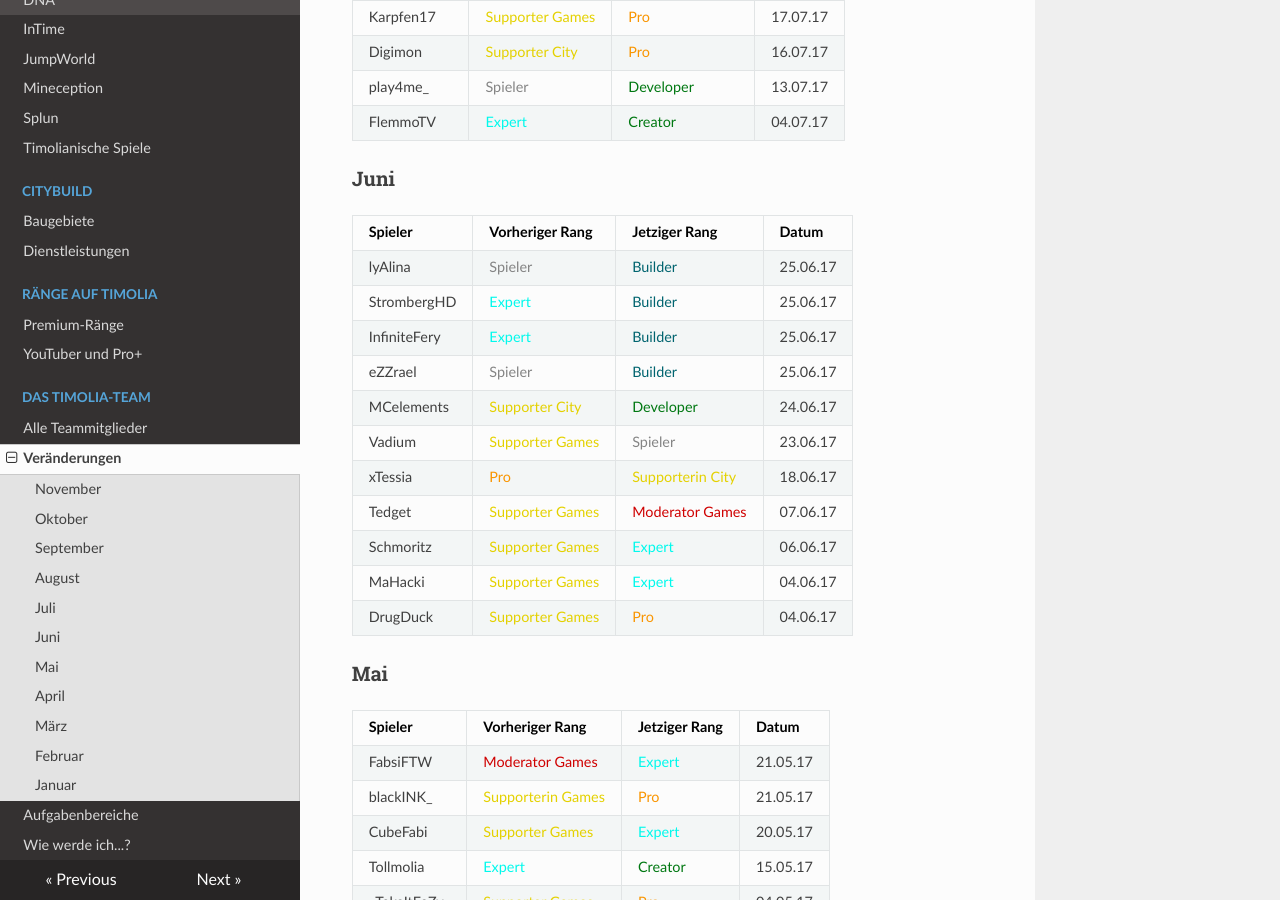
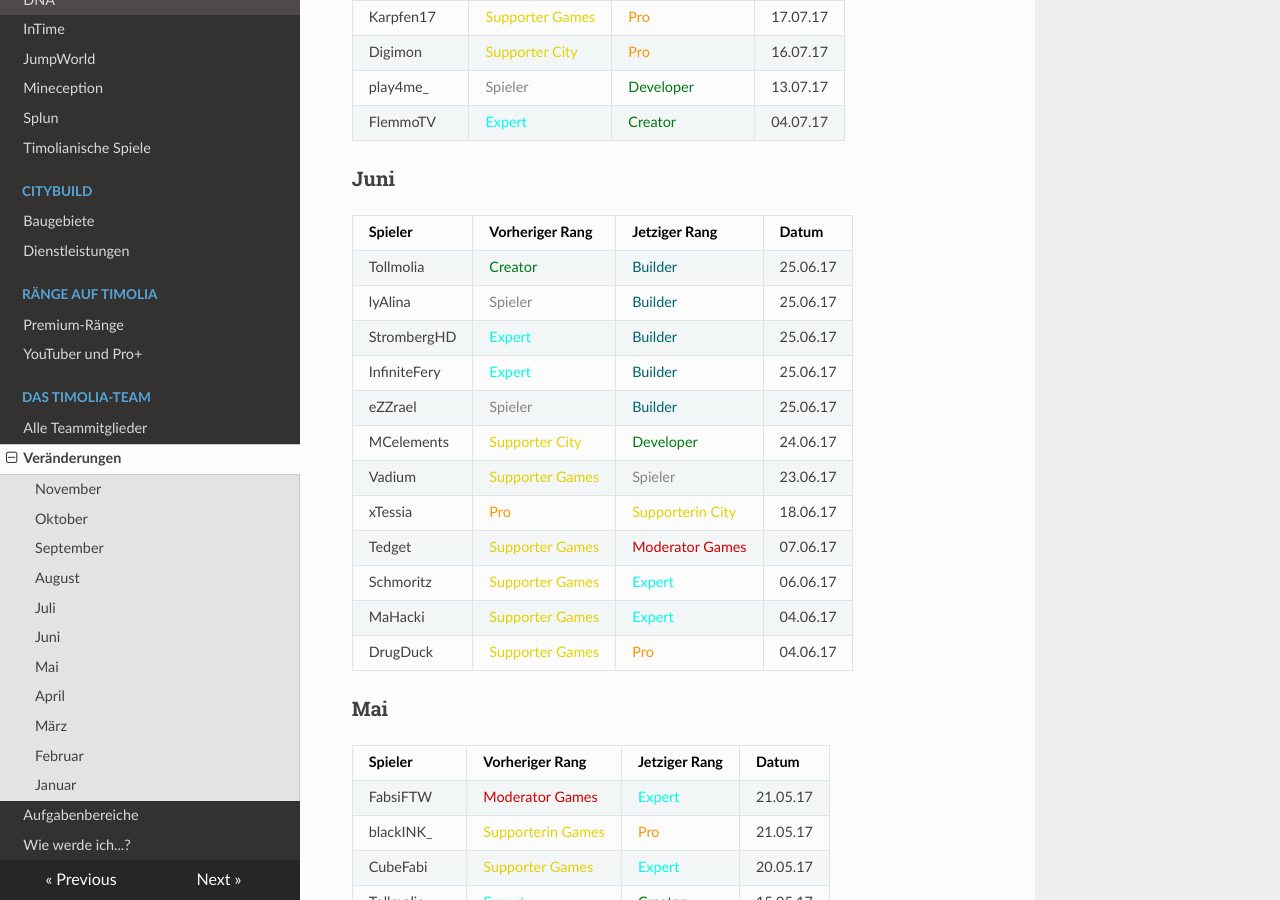
Before and after one commit to TimoliaDE/HowTo, an MkDocs documentation site: the page built from docs/team/changes.md, in a window 1280 px wide and 900 px high, scrolled down 6274 px. Built offline with MkDocs 1.6.1, drawn with Linux system fonts in a browser that asks for light colours; nearby versions of some CDN libraries; old or Windows-style settings are respelled for this version of MkDocs.

Commit message:
Update changes.md

```diff
--- a/docs/team/changes.md
+++ b/docs/team/changes.md
@@ -197,6 +197,7 @@ Hier werden alle Aus- und Eintritte bzw. Beförderungen und Degradierungen aufge
 ###  <strong>Juni</strong>
 | Spieler | Vorheriger Rang | Jetziger Rang | Datum |
 | ------ | ------ | ------ | ------ |
+|Tollmolia | <span style="color:#007812">Creator</span> | <span style="color:#00646F">Builder</span> | 25.06.17 |
 |lyAlina | <span style="color:#848484">Spieler</span> | <span style="color:#00646F">Builder</span> | 25.06.17 |
 |StrombergHD | <span style="color:#00F9EC">Expert</span> | <span style="color:#00646F">Builder</span> | 25.06.17 |
 |InfiniteFery | <span style="color:#00F9EC">Expert</span> | <span style="color:#00646F">Builder</span> | 25.06.17 |
```
